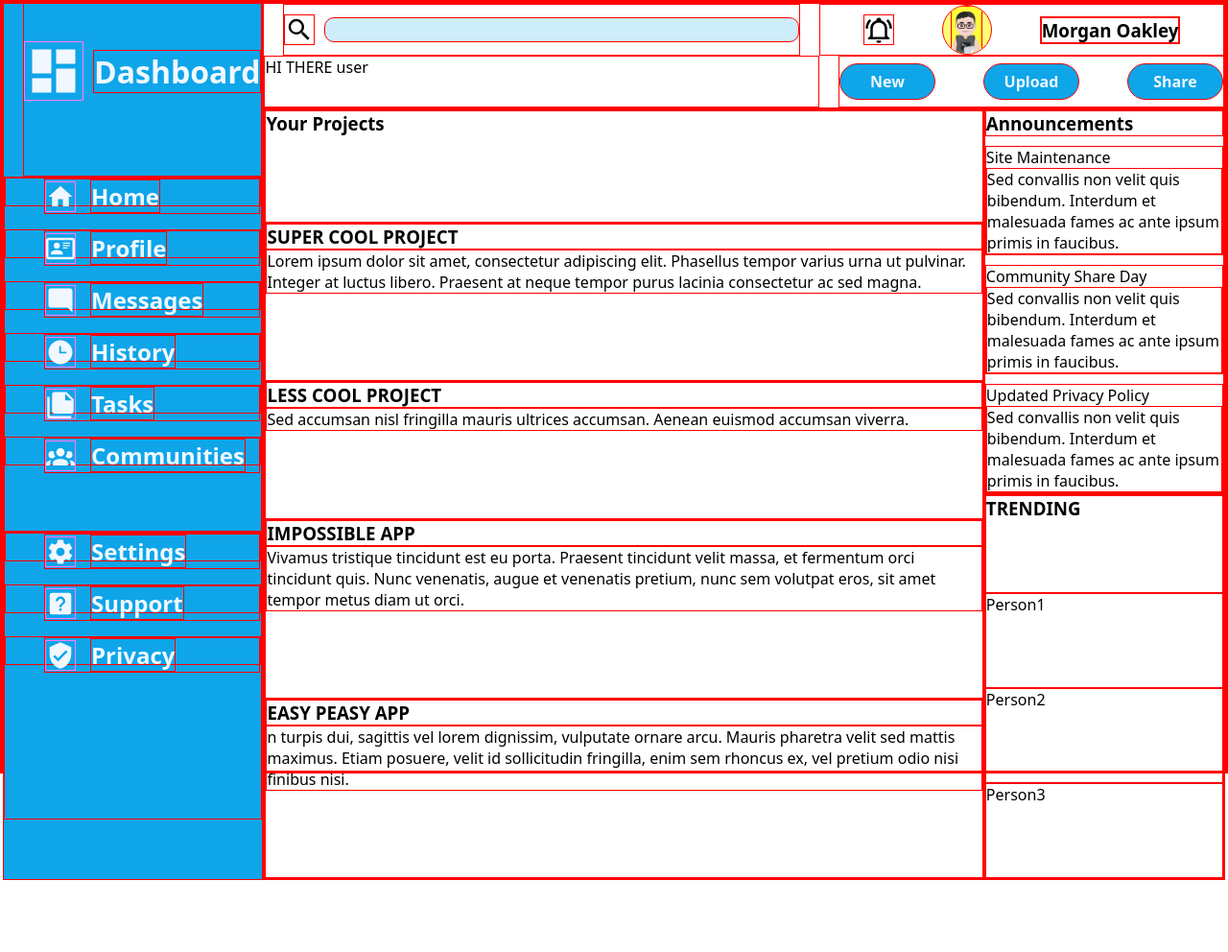
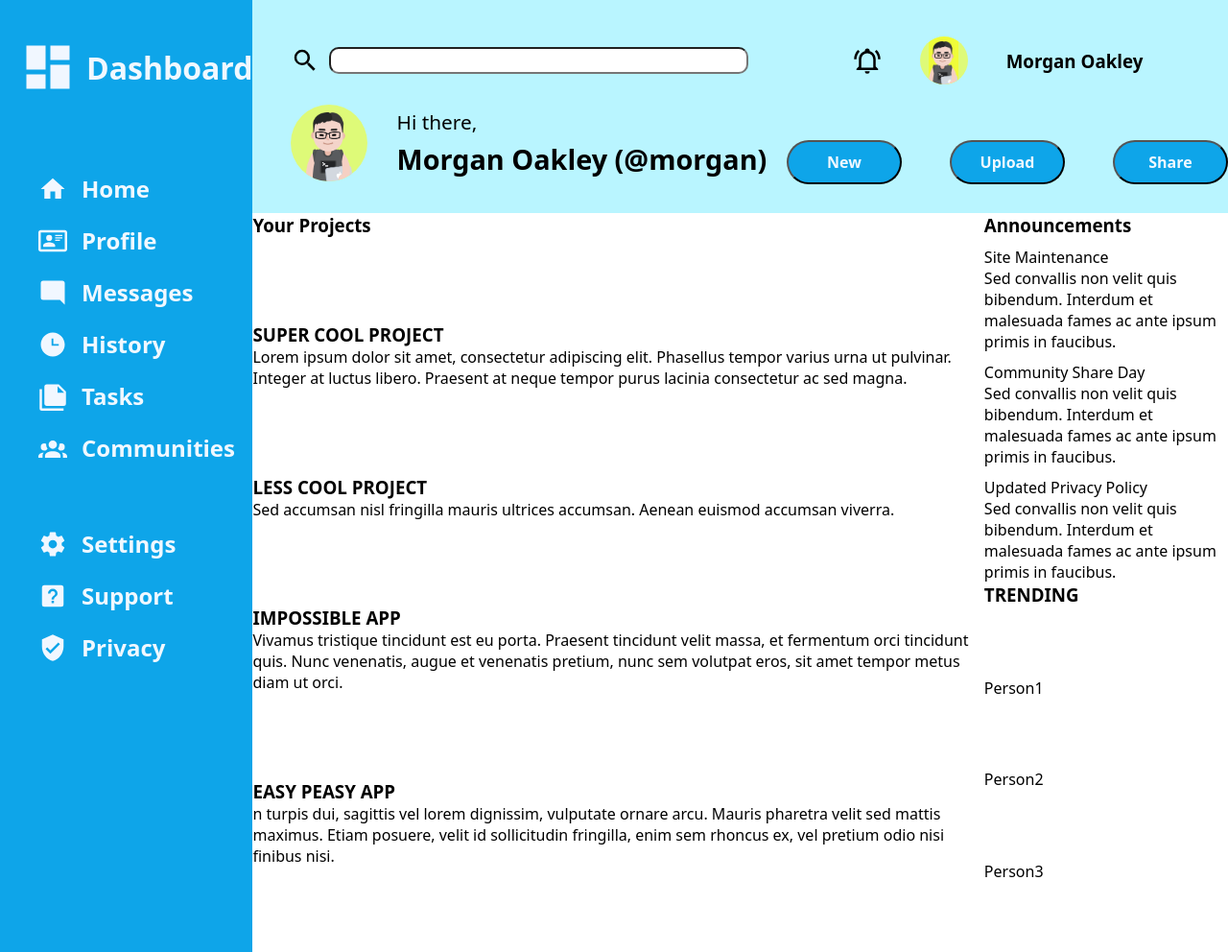
Before and after one commit to IhO17/admin-dashboard, a plain HTML site: page index.html in a window 1280 px wide. Shown: the whole page at 96% size. Before the commit the page ends 917 px from the top, so only its background shows below. Drawn offline with Linux system fonts and the light colour scheme.

Commit message:
finish styling header

```diff
--- a/index.html
+++ b/index.html
@@ -76,7 +76,14 @@
                 <div class="profilepic"><img class="pic" src="images/gee_me_001.png" alt=""></div>
                 <div class="user"><h3>Morgan Oakley</h3></div>
             </div>
-            <div class="nav">HI THERE user</div>
+            <div class="nav">
+                <div class="profilepic-main"><img class="pic-main" src="images/gee_me_001.png" alt=""></div>
+                <div class="greeting">
+                    <div class="greeting-top">Hi there,</div>
+                    <div class="greeting-bot">Morgan Oakley (@morgan)</div>
+                </div>
+
+            </div>
             <div class="header-buttons">
                 <button>New</button>
                 <button>Upload</button>
--- a/styles.css
+++ b/styles.css
@@ -1,5 +1,5 @@
 * {
-    border: 1px solid red;
+
     margin: 0;
     padding: 0;
     font-family: system-ui, -apple-system, BlinkMacSystemFont, 'Segoe UI', Roboto, Oxygen, Ubuntu, Cantarell, 'Open Sans', 'Helvetica Neue', sans-serif;
@@ -24,6 +24,10 @@ a, a:visited, a:hover, a:active {
     grid-template-columns: 1fr;
     grid-template-rows: 180px 370px 300px;
     color: #f0f8ff;
+}
+
+.sidebar-item:hover {
+    color: #b6b6b6;
 }
 
 .sidebar-top,
@@ -58,9 +62,11 @@ a, a:visited, a:hover, a:active {
 }
 
 .header {
+    padding: 20px 0 30px 0;
     display: grid;
     grid-template-columns: 3fr 2fr;
     grid-template-rows: 1fr 1fr;
+    background-color:rgba(132, 237, 255, 0.564);
 }
 
 .searchbar {
@@ -68,14 +74,14 @@ a, a:visited, a:hover, a:active {
     justify-content: center;
     gap: 10px;
     align-items: center;
-    margin: 0 20px 0 20px;
+    margin: 0 20px 0 40px;
 }
 
 #search {
     flex: 1;
     height: 1.5rem;
     border-radius: 10px;
-    background-color: #0ea4e933;
+    background-color: #ffffff;
 }
 
 .header-icons {
@@ -84,7 +90,7 @@ a, a:visited, a:hover, a:active {
     display: flex;
     justify-content: center;
     align-items: center;
-    gap: 50px;
+    gap: 40px;
 }
 
 .profilepic {
@@ -104,18 +110,53 @@ a, a:visited, a:hover, a:active {
     background-color: rgba(255, 255, 0, 0.531);
 }
 
+.nav {
+    display: flex;
+    justify-content: start;
+    align-items: center;
+    gap: 30px;
+    margin-left: 40px;
+}
+
+.profilepic-main {
+    height: 80px;
+    width: 80px;
+    border-radius: 50%;
+    display: flex;
+    justify-content: center;
+    overflow: hidden;
+    background-color: rgba(255, 255, 0, 0.531);
+}
+
+.pic-main {
+    height: 110px;
+    width: auto;
+    padding-top: 8px;
+}
+
+.greeting-top {
+    font-size: 1.3rem;
+    font-weight: 500;
+}
+
+.greeting-bot {
+    font-size: 1.8rem;
+    font-weight: 600;
+    margin-top: 5px;
+}
+
 .header-buttons {
     display: flex;
     justify-content: start;
     align-items: center;
     gap: 50px;
     margin-left: 20px;
-
+    margin-top: 40px;
 }
 
 button {
-    height: 38px;
-    width: 100px;
+    height: 46px;
+    width: 120px;
     border-radius: 40px;
     background-color: #0ea5e9;
     color: aliceblue;
```
